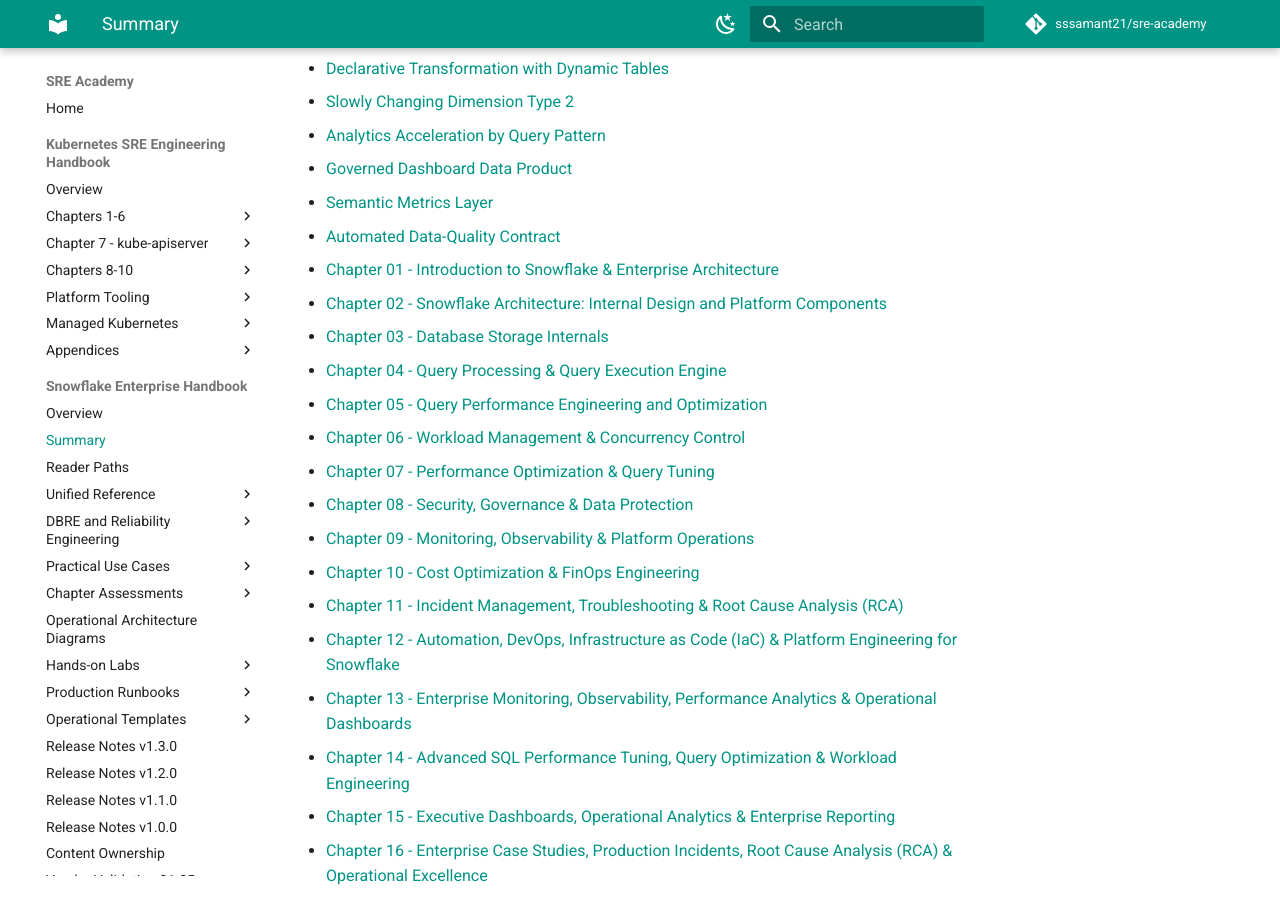
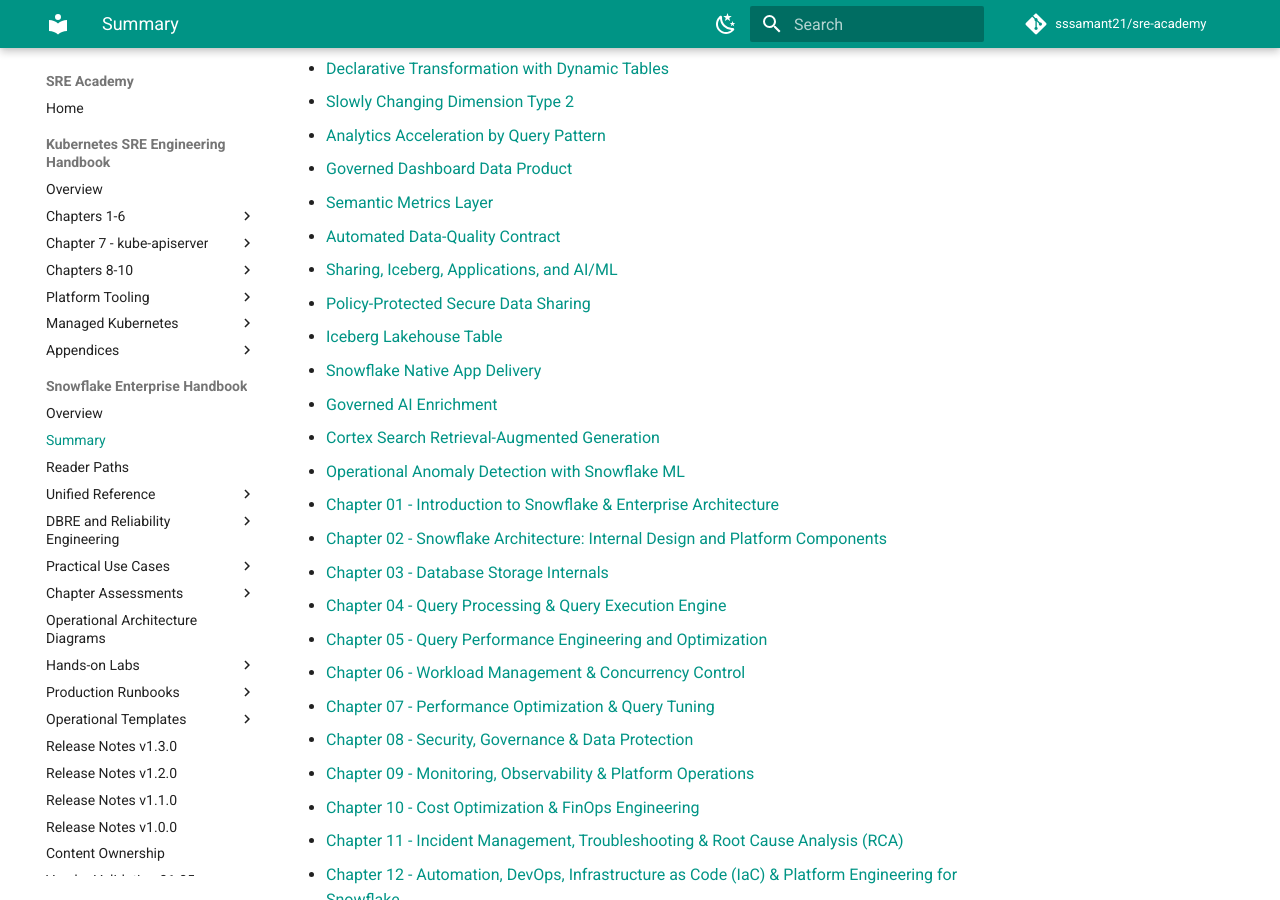
Before and after one commit to sssamant21/sre-academy, an MkDocs documentation site: the page built from docs/books/snowflake/summary.md, in a window 1280 px wide and 900 px high, scrolled down 1199 px. Built offline with MkDocs 1.6.1 and Material for MkDocs 9.7.7, drawn with Linux system fonts in a browser that asks for light colours; comment, search, counter and statistics services are not loaded.

Commit message:
docs(snowflake): link v1.4 sharing and AI use cases

```diff
--- a/docs/books/snowflake/summary.md
+++ b/docs/books/snowflake/summary.md
@@ -38,6 +38,13 @@
 - [Governed Dashboard Data Product](use-cases/transformation/governed-dashboard-product.md)
 - [Semantic Metrics Layer](use-cases/transformation/semantic-metrics-layer.md)
 - [Automated Data-Quality Contract](use-cases/transformation/data-quality-contract.md)
+- [Sharing, Iceberg, Applications, and AI/ML](use-cases/platform/index.md)
+- [Policy-Protected Secure Data Sharing](use-cases/platform/secure-data-sharing.md)
+- [Iceberg Lakehouse Table](use-cases/platform/iceberg-lakehouse.md)
+- [Snowflake Native App Delivery](use-cases/platform/native-app.md)
+- [Governed AI Enrichment](use-cases/platform/ai-enrichment.md)
+- [Cortex Search Retrieval-Augmented Generation](use-cases/platform/cortex-search-rag.md)
+- [Operational Anomaly Detection with Snowflake ML](use-cases/platform/ml-anomaly-detection.md)
 
 - [Chapter 01 - Introduction to Snowflake & Enterprise Architecture](chapter-01/README.md)
 - [Chapter 02 - Snowflake Architecture: Internal Design and Platform Components](chapter-02/README.md)
```
